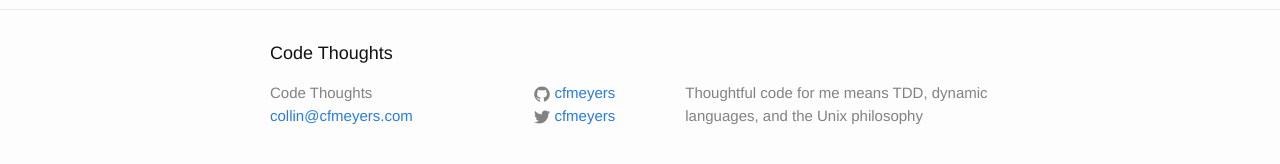
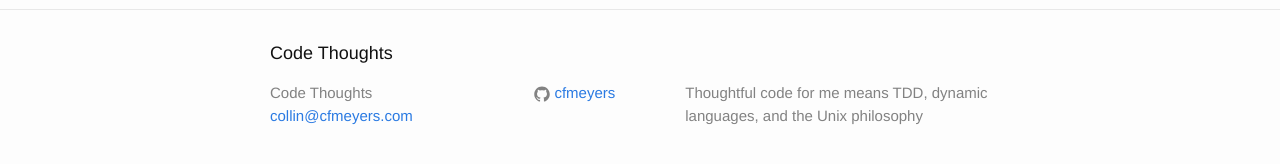
Before and after one commit to cfmeyers/cfmeyers.github.io, a Jekyll site: the page built from index.html, in a window 1280 px wide. Shown: the part 287-451 px from the top of the page. Built offline with Jekyll 4.4.1, drawn with Linux system fonts in a browser that asks for light colours.

Commit message:
got rid of twitter button

```diff
--- a/_config.yml
+++ b/_config.yml
@@ -5,7 +5,6 @@ description: > # this means to ignore newlines until "baseurl:"
     Thoughtful code for me means TDD, dynamic languages, and the Unix philosophy
 baseurl: "" # the subpath of your site, e.g. /blog/
 url: "http://cfmeyers.github.io" # the base hostname & protocol for your site
-twitter_username: cfmeyers
 github_username:  cfmeyers
 
 # Build settings
```
